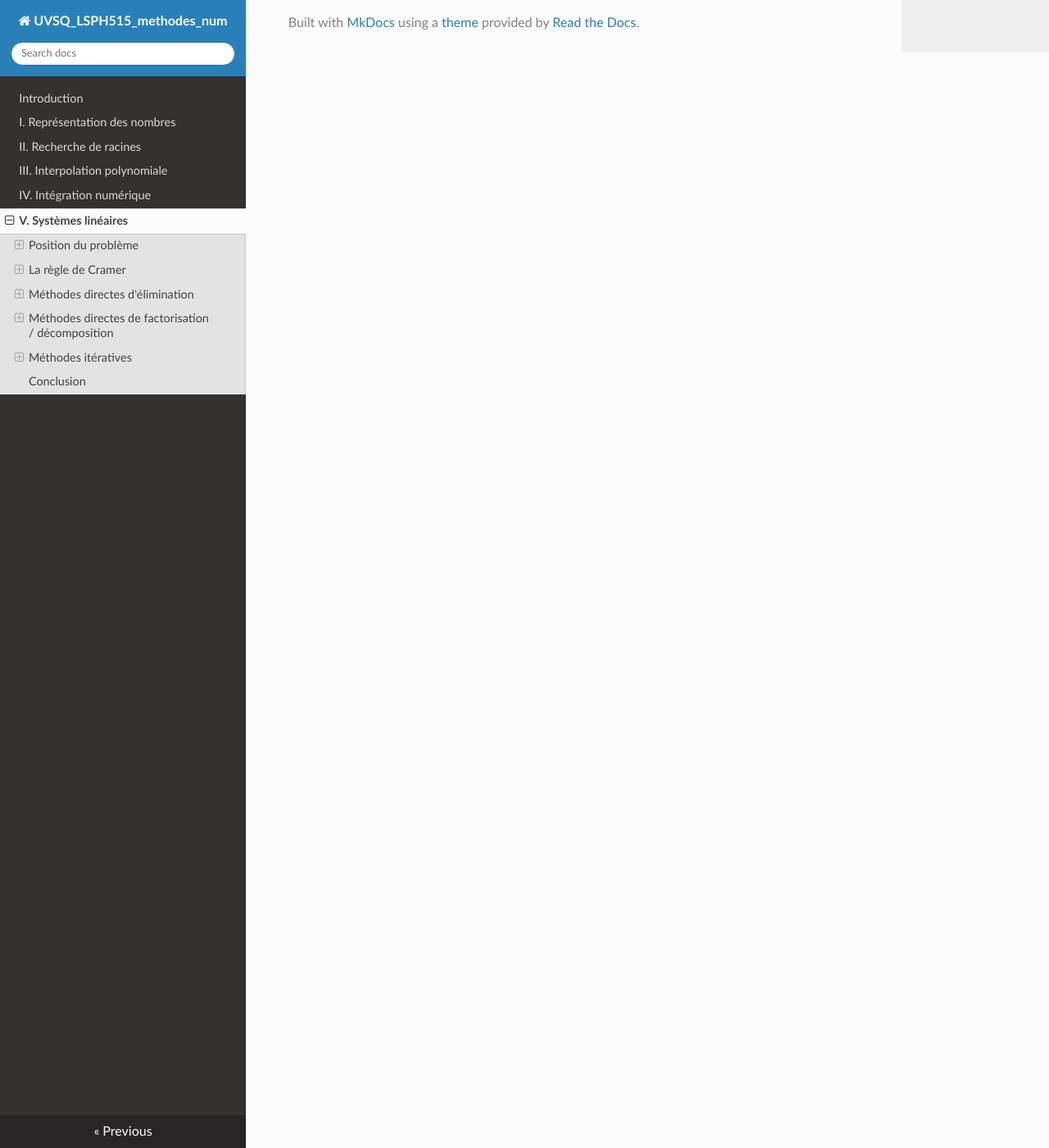
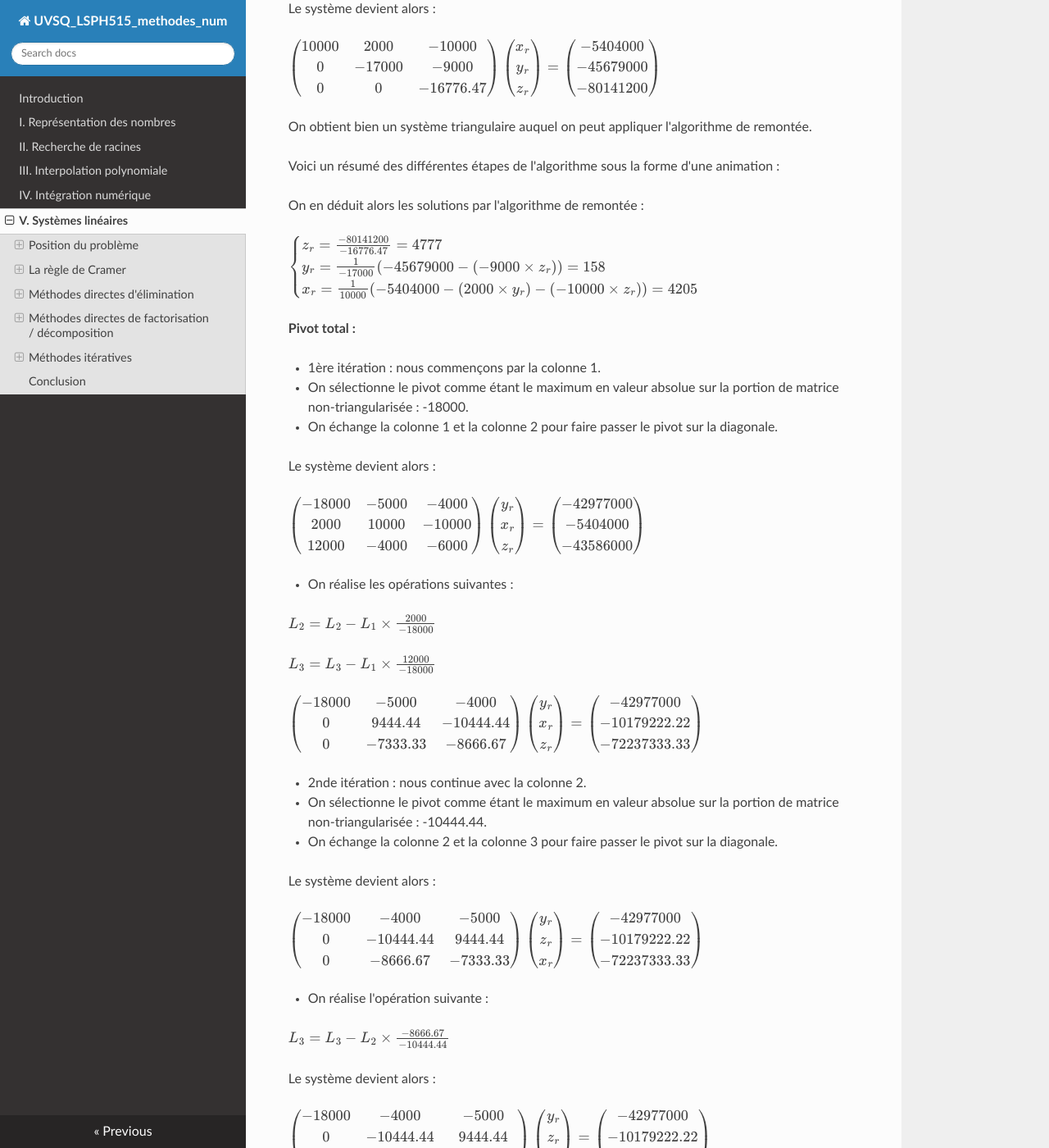
Before and after one commit to NicOudart/UVSQ_LSPH515_methodes_num, an MkDocs documentation site: the page built from docs/Chap5_Systemes_lineaires.md, in a window 1280 px wide and 1400 px high, scrolled down 17349 px. Shown: the whole window at 82% size. Built offline with MkDocs 1.6.1, drawn with Linux system fonts in a browser that asks for light colours; nearby versions of some CDN libraries; some of the changed text lies outside the part shown.

Commit message:
-Complete the examples for the Gauss elimination in Chapter 5.

```diff
--- a/docs/Chap5_Systemes_lineaires.md
+++ b/docs/Chap5_Systemes_lineaires.md
@@ -778,6 +778,7 @@
 - On réalise les opérations suivantes :
 
 $L_2 = L_2 - L_1 \times \frac{10000}{-5000}$
+
 $L_3 = L_3 - L_1 \times \frac{-4000}{-5000}$
 
 Le système devient alors :
@@ -805,7 +806,7 @@
 
 - On réalise l'opération suivante :
 
-$L_3 = L_3 - L_1 \times \frac{26400}{-34000}$
+$L_3 = L_3 - L_2 \times \frac{26400}{-34000}$
 
 Le système devient alors :
 
@@ -832,9 +833,221 @@
 
 ![Elimination de Gauss sans pivotage](img/Chap5_exemple_gauss_sans_pivotage.gif)
 
+On en déduit alors les solutions par l'algorithme de remontée :
+
+$\begin{cases}
+z_r = \frac{-80141200}{-16776.47} = 4777\\
+y_r = \frac{1}{-34000} (-91358000 - (-18000 \times z_r)) = 158\\
+x_r = \frac{1}{-5000} (-42977000 - (-18000 \times y_r) - (-4000 \times z_r)) = 4205
+\end{cases}$
+
 **Pivot partiel :**
 
+- 1ère itération : nous commençons par la colonne 1.
+
+- On sélectionne le pivot comme étant le maximum en valeur absolue sur la colonne : 10000.
+
+- On échange la ligne 1 et la ligne 2 pour faire passer le pivot sur la diagonale.
+
+Le système devient alors :
+
+$\begin{pmatrix}
+  10000 & 2000 & -10000 \\
+  -5000 & -18000 & -4000 \\
+  -4000 & 12000 & -6000
+ \end{pmatrix}
+ \begin{pmatrix}
+  x_r\\
+  y_r\\
+  z_r
+ \end{pmatrix}
+ =
+ \begin{pmatrix}
+  -5404000\\
+  -42977000\\
+  -43586000
+ \end{pmatrix}$
+
+- On réalise les opérations suivantes :
+
+$L_2 = L_2 - L_1 \times \frac{-5000}{10000}$
+
+$L_3 = L_3 - L_1 \times \frac{-4000}{10000}$
+
+Le système devient alors :
+
+$\begin{pmatrix}
+  10000 & 2000 & -10000 \\
+  0 & -17000 & -9000 \\
+  0 & 12800 & -10000
+ \end{pmatrix}
+ \begin{pmatrix}
+  x_r\\
+  y_r\\
+  z_r
+ \end{pmatrix}
+ =
+ \begin{pmatrix}
+  -5404000\\
+  -45679000\\
+  -45747600
+ \end{pmatrix}$
+
+- 2nde itération : nous continue avec la colonne 2.
+
+- On sélectionne le pivot comme étant le maximum en valeur absolue sur la colonne : -17000.
+
+- On réalise l'opération suivante :
+
+$L_3 = L_3 - L_2 \times \frac{12800}{-17000}$
+
+Le système devient alors :
+
+$\begin{pmatrix}
+  10000 & 2000 & -10000 \\
+  0 & -17000 & -9000 \\
+  0 & 0 & -16776.47
+ \end{pmatrix}
+ \begin{pmatrix}
+  x_r\\
+  y_r\\
+  z_r
+ \end{pmatrix}
+ =
+ \begin{pmatrix}
+  -5404000\\
+  -45679000\\
+  -80141200
+ \end{pmatrix}$
+
+On obtient bien un système triangulaire auquel on peut appliquer l'algorithme de remontée.
+
+Voici un résumé des différentes étapes de l'algorithme sous la forme d'une animation :
+
+
+
+On en déduit alors les solutions par l'algorithme de remontée :
+
+$\begin{cases}
+z_r = \frac{-80141200}{-16776.47} = 4777\\
+y_r = \frac{1}{-17000} (-45679000 - (-9000 \times z_r)) = 158\\
+x_r = \frac{1}{10000} (-5404000 - (2000 \times y_r) - (-10000 \times z_r)) = 4205
+\end{cases}$
+
 **Pivot total :**
+
+- 1ère itération : nous commençons par la colonne 1.
+
+- On sélectionne le pivot comme étant le maximum en valeur absolue sur la portion de matrice non-triangularisée : -18000.
+
+- On échange la colonne 1 et la colonne 2 pour faire passer le pivot sur la diagonale.
+
+Le système devient alors :
+
+$\begin{pmatrix}
+  -18000 & -5000 & -4000 \\
+  2000 & 10000 & -10000 \\
+  12000 & -4000 & -6000
+ \end{pmatrix}
+ \begin{pmatrix}
+  y_r\\
+  x_r\\
+  z_r
+ \end{pmatrix}
+ =
+ \begin{pmatrix}
+  -42977000\\
+  -5404000\\
+  -43586000
+ \end{pmatrix}$
+
+- On réalise les opérations suivantes :
+
+$L_2 = L_2 - L_1 \times \frac{2000}{-18000}$
+
+$L_3 = L_3 - L_1 \times \frac{12000}{-18000}$
+
+$\begin{pmatrix}
+  -18000 & -5000 & -4000 \\
+  0 & 9444.44 & -10444.44 \\
+  0 & -7333.33 & -8666.67
+ \end{pmatrix}
+ \begin{pmatrix}
+  y_r\\
+  x_r\\
+  z_r
+ \end{pmatrix}
+ =
+ \begin{pmatrix}
+  -42977000\\
+  -10179222.22\\
+  -72237333.33
+ \end{pmatrix}$
+
+- 2nde itération : nous continue avec la colonne 2.
+
+- On sélectionne le pivot comme étant le maximum en valeur absolue sur la portion de matrice non-triangularisée : -10444.44.
+
+- On échange la colonne 2 et la colonne 3 pour faire passer le pivot sur la diagonale.
+
+Le système devient alors :
+
+$\begin{pmatrix}
+  -18000 & -4000 & -5000 \\
+  0 & -10444.44 & 9444.44 \\
+  0 & -8666.67 & -7333.33
+ \end{pmatrix}
+ \begin{pmatrix}
+  y_r\\
+  z_r\\
+  x_r
+ \end{pmatrix}
+ =
+ \begin{pmatrix}
+  -42977000\\
+  -10179222.22\\
+  -72237333.33
+ \end{pmatrix}$
+
+- On réalise l'opération suivante :
+
+$L_3 = L_3 - L_2 \times \frac{-8666.67}{-10444.44}$
+
+Le système devient alors :
+
+$\begin{pmatrix}
+  -18000 & -4000 & -5000 \\
+  0 & -10444.44 & 9444.44 \\
+  0 & 0 & -15170.21
+ \end{pmatrix}
+ \begin{pmatrix}
+  y_r\\
+  z_r\\
+  x_r
+ \end{pmatrix}
+ =
+ \begin{pmatrix}
+  -42977000\\
+  -10179222.22\\
+  -63790744.68
+ \end{pmatrix}$
+
+On obtient bien un système triangulaire auquel on peut appliquer l'algorithme de remontée.
+
+Voici un résumé des différentes étapes de l'algorithme sous la forme d'une animation :
+
+
+
+On en déduit alors les solutions par l'algorithme de remontée :
+
+$\begin{cases}
+x_r = \frac{-63790744.68}{-15170.21} = 4205\\
+z_r = \frac{1}{-10444.44} (-10179222.22 - (9444.44 \times x_r)) = 4777\\
+y_r = \frac{1}{-18000} (-63790744.68 - (-4000 \times z_r) - (-5000 \times x_r)) = 158
+
+**Exercice :**
+
+Dans le cas de notre problème exemple,
 
 ### Elimination de Gauss-Jordan
 
```
Also changed, not shown: 1 other file.
